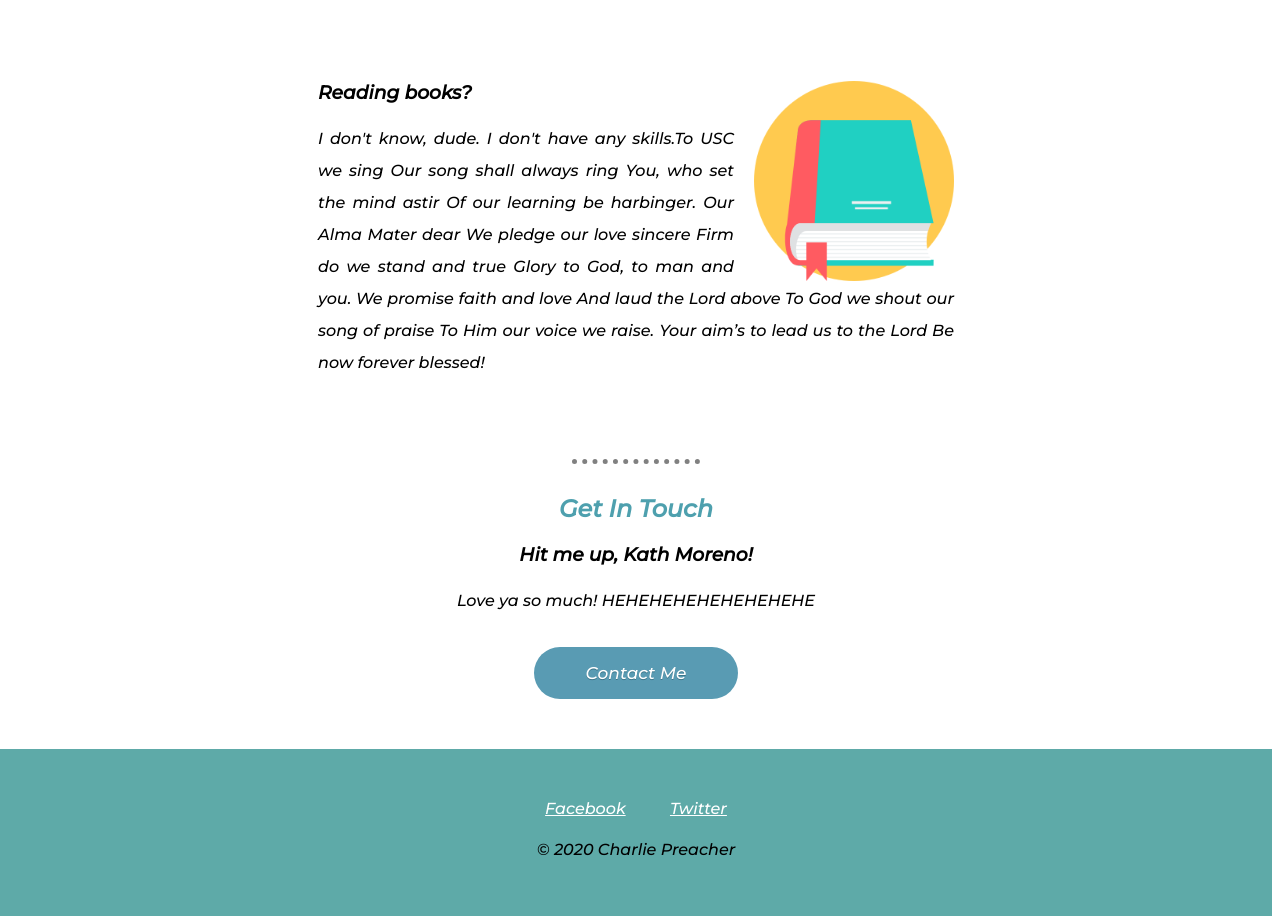
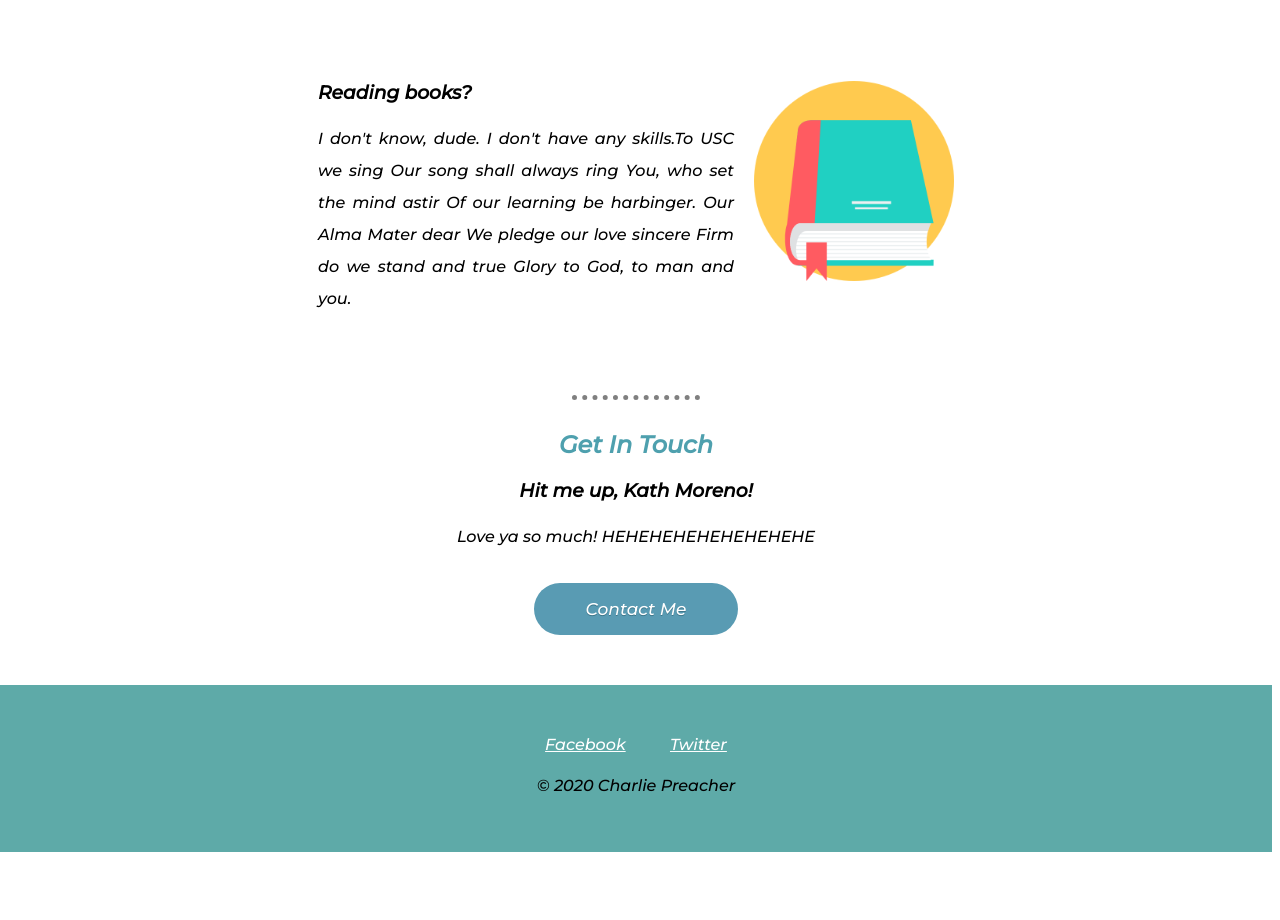
Before and after one commit to charlesausejojr/toysite, a plain HTML site: page index.html in a window 1280 px wide. Shown: the part 1180-2100 px from the top of the page. After the commit the page ends 2040 px from the top, so only its background shows below. Drawn offline with nearby package versions, Linux system fonts and the light colour scheme.

Commit message:
Add files via upload

```diff
--- a/index.html
+++ b/index.html
@@ -40,7 +40,7 @@
         <div class="skill-row">
           <img class="book" src="images/book-1.png" alt="book">
           <h3>Reading books?</h3>
-          <p>I don't know, dude. I don't have any skills.To USC we sing Our song shall always ring You, who set the mind astir Of our learning be harbinger. Our Alma Mater dear We pledge our love sincere Firm do we stand and true Glory to God, to man and you. We promise faith and love And laud the Lord above To God we shout our song of praise To Him our voice we raise. Your aim’s to lead us to the Lord Be now forever blessed!</p>
+          <p>I don't know, dude. I don't have any skills.To USC we sing Our song shall always ring You, who set the mind astir Of our learning be harbinger. Our Alma Mater dear We pledge our love sincere Firm do we stand and true Glory to God, to man and you.</p>
         </div>
       </div>
 
```
